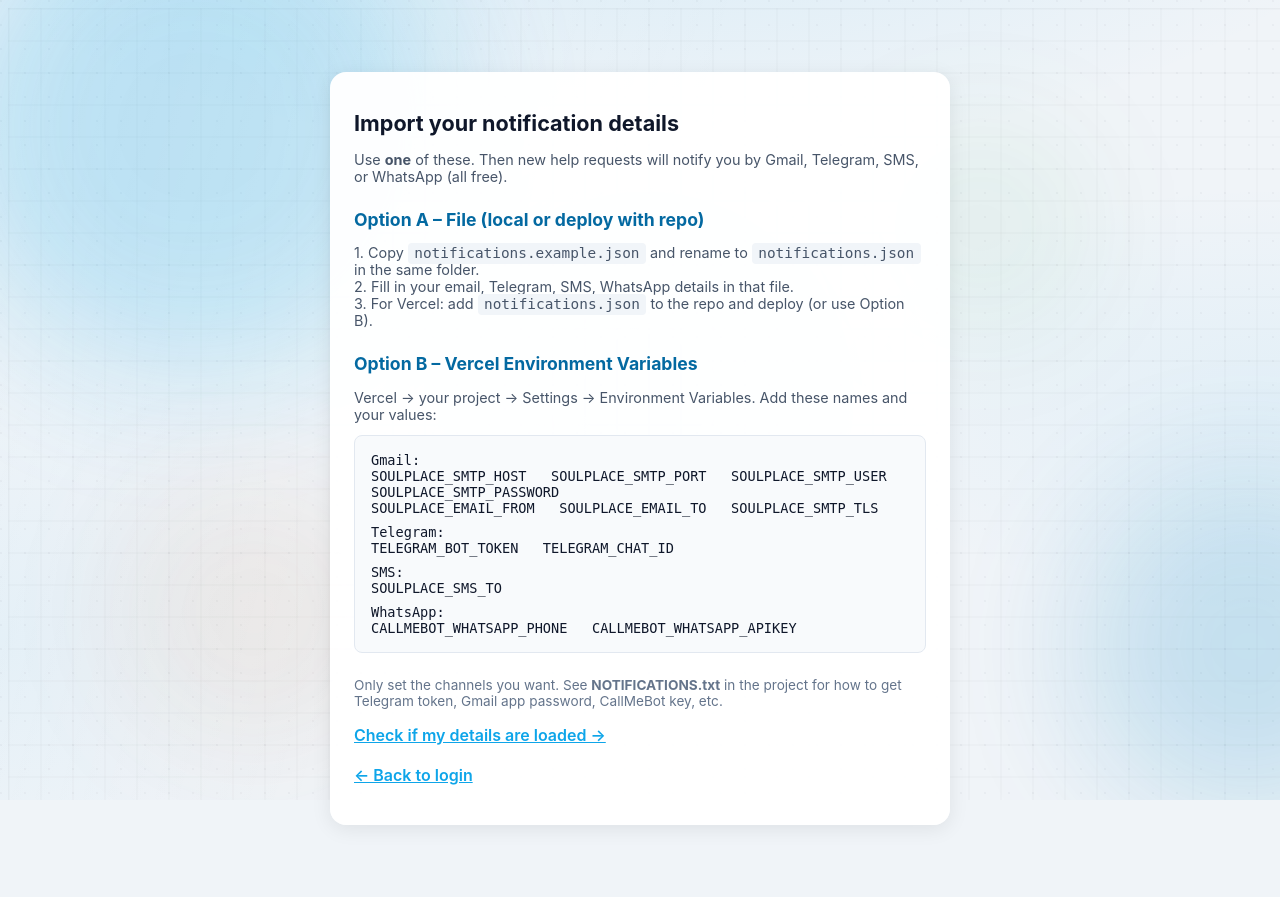
After one commit to Ashok-S7/soulplace_help_desk, a Flask app: page /soulplace/notification-setup in a window 1280 px wide. The commit adds this page. Run offline with Flask 3, Linux system fonts and the light colour scheme.

Commit message:
fix: Vercel path routing - do not overwrite PATH_INFO after __path; add notification-setup/status redirects
Made-with: Cursor

```diff
--- a/app.py
+++ b/app.py
@@ -453,6 +453,33 @@ def redirect_menu():
     return redirect(url_for("main.table_page"))
 
 
+@bp.route("/notification-setup")
+def notification_setup_page():
+    """Show where to import notification details (file or Vercel env vars)."""
+    return render_template("notification_setup.html")
+
+
+@bp.route("/notification-status")
+def notification_status():
+    """Show which notification channels are configured (no secrets). Helps debug 'not working'."""
+    try:
+        from notify import _env, _cfg, _get_config
+        _get_config()
+        email_ok = bool(_env("SOULPLACE_SMTP_USER") or _cfg("email", "smtp_user"))
+        telegram_ok = bool(_env("TELEGRAM_BOT_TOKEN") or _cfg("telegram", "bot_token"))
+        sms_ok = bool(_env("SOULPLACE_SMS_TO") or _cfg("sms", "to"))
+        wa_ok = bool((_env("CALLMEBOT_WHATSAPP_PHONE") or _cfg("whatsapp", "phone")) and (_env("CALLMEBOT_WHATSAPP_APIKEY") or _cfg("whatsapp", "apikey")))
+    except Exception:
+        email_ok = telegram_ok = sms_ok = wa_ok = False
+    return jsonify({
+        "email": email_ok,
+        "telegram": telegram_ok,
+        "sms": sms_ok,
+        "whatsapp": wa_ok,
+        "hint": "Set env vars or notifications.json. See /soulplace/notification-setup",
+    })
+
+
 @bp.route("/links")
 def links_page():
     """Page that shows login link and table links (with API token) for long-distance use (copy and share). Works in live (Vercel) with explicit paths."""
@@ -565,6 +592,11 @@ def create_request():
         req["note"] = note
     help_requests.append(req)
     save_data()
+    try:
+        from notify import notify_new_help_request
+        notify_new_help_request(table, note)
+    except Exception:
+        pass
     return jsonify({"ok": True, "id": new_id, "raised_at": raised_at})
 
 
@@ -607,6 +639,14 @@ def redirect_links():
 def redirect_dashboard():
     return redirect(url_for("main.dashboard"))
 
+@app.route("/notification-setup")
+def redirect_notification_setup():
+    return redirect(url_for("main.notification_setup_page"))
+
+@app.route("/notification-status")
+def redirect_notification_status():
+    return redirect(url_for("main.notification_status"))
+
 
 def _local_ip():
     """Get this machine's local IP so phone/tablet on same Wi‑Fi can connect."""
--- a/templates/dashboard.html
+++ b/templates/dashboard.html
@@ -90,6 +90,6 @@
         window.SOULPLACE_BASE = "{{ url_for('main.index') }}".replace(/\/$/, '');
         window.SOULPLACE_NOTIFICATION_SOUND = "{{ url_for('static', filename='sounds/maroon_5_animals.mp3') }}";
     </script>
-    <script src="{{ url_for('static', filename='js/app.js') }}?v=5"></script>
+    <script src="{{ url_for('static', filename='js/app.js') }}?v=6"></script>
 </body>
 </html>
--- a/templates/login.html
+++ b/templates/login.html
@@ -70,6 +70,8 @@
                 <a href="{{ url_for('main.tables_page') }}" class="staff-link">View table QR codes (1–{{ num_tables or 10 }})</a>
                 <span aria-hidden="true"> &nbsp;·&nbsp; </span>
                 <a href="{{ url_for('main.links_page') }}" class="staff-link">Your login link (long-distance)</a>
+                <span aria-hidden="true"> &nbsp;·&nbsp; </span>
+                <a href="{{ url_for('main.notification_setup_page') }}" class="staff-link">Import notification details</a>
             </p>
         </div>
     </main>
--- /dev/null
+++ b/templates/notification_setup.html
@@ -0,0 +1,51 @@
+<!DOCTYPE html>
+<html lang="en">
+<head>
+    <meta charset="UTF-8">
+    <meta name="viewport" content="width=device-width, initial-scale=1.0">
+    <title>Import your notification details – Soulplace</title>
+    <link rel="stylesheet" href="{{ url_for('static', filename='css/style.css') }}?v=11">
+</head>
+<body class="login-page">
+    <div class="page-bg" aria-hidden="true"></div>
+    <div class="live-bg" aria-hidden="true">
+        <div class="live-bg__blob live-bg__blob--1"></div>
+        <div class="live-bg__blob live-bg__blob--2"></div>
+        <div class="live-bg__blob live-bg__blob--3"></div>
+        <div class="live-bg__blob live-bg__blob--4"></div>
+        <div class="live-bg__blob live-bg__blob--5"></div>
+        <div class="live-bg__shimmer"></div>
+    </div>
+    <main style="max-width: 620px; margin: 2rem auto; padding: 1.5rem; background: rgba(255,255,255,0.96); border-radius: 16px; box-shadow: 0 4px 20px rgba(0,0,0,0.08); position: relative; z-index: 2;">
+        <h1 style="font-size: 1.35rem; color: #0f172a; margin-bottom: 0.5rem;">Import your notification details</h1>
+        <p style="color: #475569; font-size: 0.9rem; margin-bottom: 1.5rem;">Use <strong>one</strong> of these. Then new help requests will notify you by Gmail, Telegram, SMS, or WhatsApp (all free).</p>
+
+        <section style="margin-bottom: 1.5rem;">
+            <h2 style="font-size: 1.1rem; color: #0369a1; margin-bottom: 0.5rem;">Option A – File (local or deploy with repo)</h2>
+            <p style="font-size: 0.9rem; color: #475569;">1. Copy <code style="background:#f1f5f9; padding: 0.15rem 0.4rem; border-radius: 4px;">notifications.example.json</code> and rename to <code style="background:#f1f5f9; padding: 0.15rem 0.4rem; border-radius: 4px;">notifications.json</code> in the same folder.<br>
+            2. Fill in your email, Telegram, SMS, WhatsApp details in that file.<br>
+            3. For Vercel: add <code style="background:#f1f5f9; padding: 0.15rem 0.4rem; border-radius: 4px;">notifications.json</code> to the repo and deploy (or use Option B).</p>
+        </section>
+
+        <section style="margin-bottom: 1.5rem;">
+            <h2 style="font-size: 1.1rem; color: #0369a1; margin-bottom: 0.5rem;">Option B – Vercel Environment Variables</h2>
+            <p style="font-size: 0.9rem; color: #475569; margin-bottom: 0.75rem;">Vercel → your project → Settings → Environment Variables. Add these names and your values:</p>
+            <div style="background: #f8fafc; border: 1px solid #e2e8f0; border-radius: 8px; padding: 1rem; font-size: 0.85rem; font-family: ui-monospace, monospace; overflow-x: auto;">
+                <div style="color: #0f172a;">Gmail:</div>
+                <div>SOULPLACE_SMTP_HOST &nbsp; SOULPLACE_SMTP_PORT &nbsp; SOULPLACE_SMTP_USER &nbsp; SOULPLACE_SMTP_PASSWORD</div>
+                <div>SOULPLACE_EMAIL_FROM &nbsp; SOULPLACE_EMAIL_TO &nbsp; SOULPLACE_SMTP_TLS</div>
+                <div style="margin-top: 0.5rem; color: #0f172a;">Telegram:</div>
+                <div>TELEGRAM_BOT_TOKEN &nbsp; TELEGRAM_CHAT_ID</div>
+                <div style="margin-top: 0.5rem; color: #0f172a;">SMS:</div>
+                <div>SOULPLACE_SMS_TO</div>
+                <div style="margin-top: 0.5rem; color: #0f172a;">WhatsApp:</div>
+                <div>CALLMEBOT_WHATSAPP_PHONE &nbsp; CALLMEBOT_WHATSAPP_APIKEY</div>
+            </div>
+        </section>
+
+        <p style="font-size: 0.85rem; color: #64748b;">Only set the channels you want. See <strong>NOTIFICATIONS.txt</strong> in the project for how to get Telegram token, Gmail app password, CallMeBot key, etc.</p>
+        <p style="margin-top: 1rem;"><a href="{{ url_for('main.notification_status') }}" style="color: #0ea5e9; font-weight: 600;">Check if my details are loaded →</a></p>
+        <p style="margin-top: 1.25rem;"><a href="{{ url_for('main.login') }}" style="color: #0ea5e9; font-weight: 600;">← Back to login</a></p>
+    </main>
+</body>
+</html>
```
Also changed, not shown: NOTIFICATIONS.txt (added, +61 -0 lines), api/index.py (+6 -4 lines), notifications.example.json (added, +22 -0 lines), notify.py (added, +150 -0 lines), static/js/app.js (+20 -19 lines), 1 other file.
